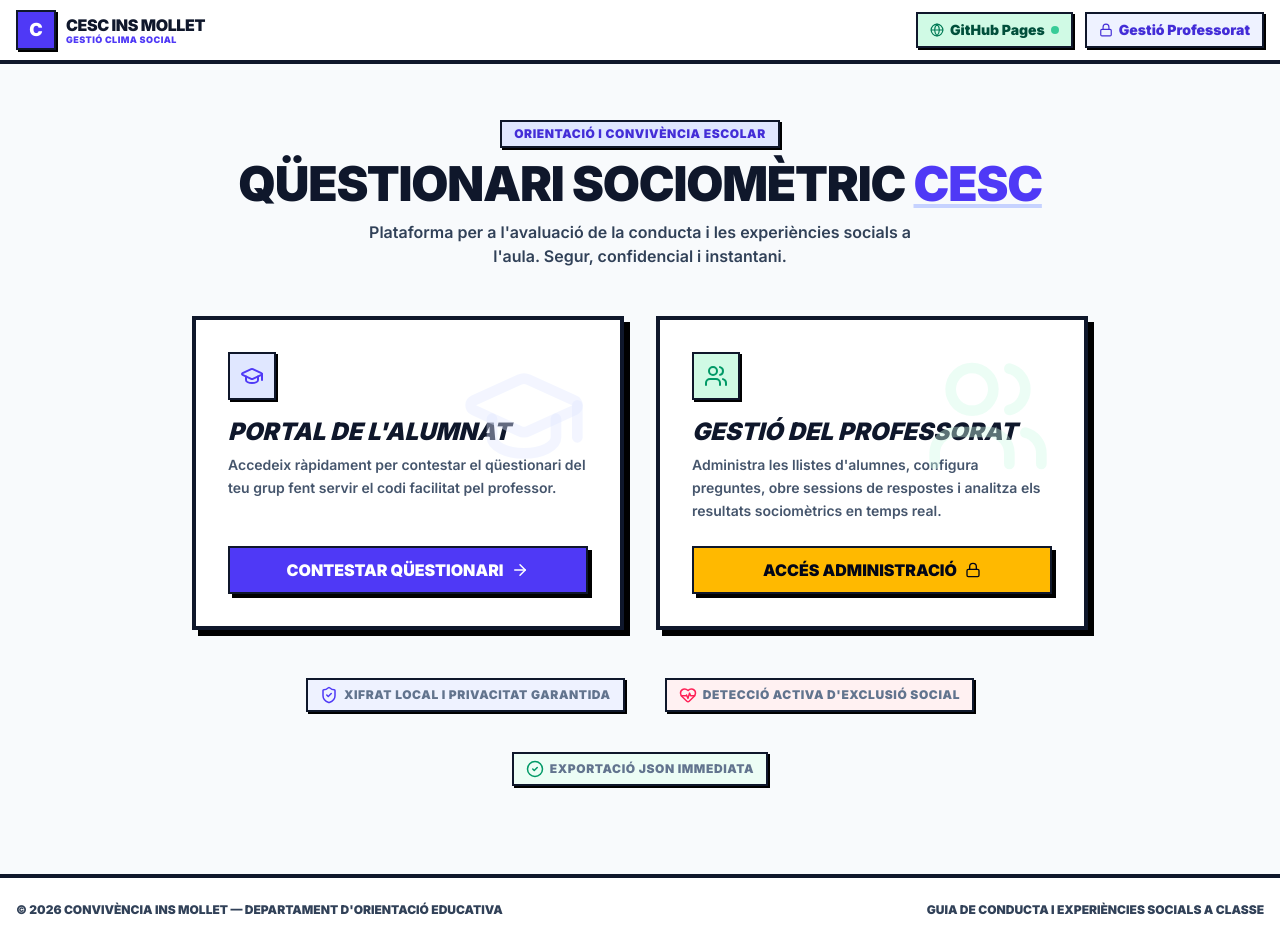
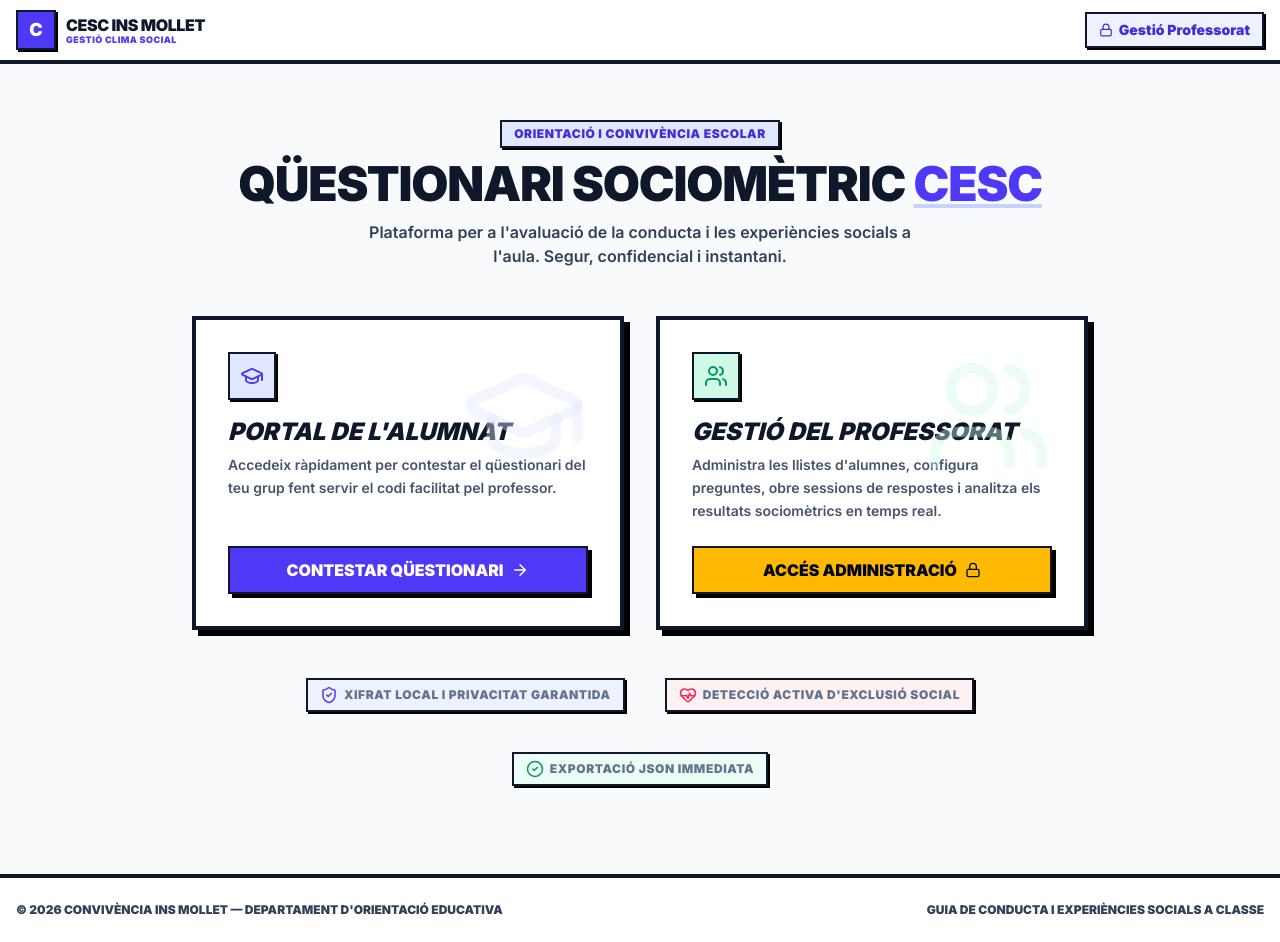
Before and after one commit to aagust11/imv_cesc, a React (Vite) app: page / in a window 1280 px wide. Built offline with nearby package versions, Linux system fonts and the light colour scheme.

Commit message:
Remove GitHub Pages button from header

```diff
--- a/src/App.tsx
+++ b/src/App.tsx
@@ -1134,15 +1134,7 @@ export default function App() {
           </button>
 
           <div className="flex items-center gap-2 sm:gap-3">
-            <button
-              onClick={() => setShowGitHubPagesModal(true)}
-              className="flex items-center gap-1.5 h-9 px-2.5 sm:px-3 text-xs md:text-sm font-black text-emerald-900 bg-emerald-100 hover:bg-emerald-200 border-2 border-slate-900 shadow-[2px_2px_0px_rgba(0,0,0,1)] active:translate-x-0.5 active:translate-y-0.5 cursor-pointer"
-              title="Informació i guia de desplegament a GitHub Pages"
-            >
-              <Globe className="w-3.5 h-3.5 text-emerald-700" />
-              <span className="hidden sm:inline">GitHub Pages</span>
-              <span className="w-2 h-2 rounded-full bg-emerald-500 animate-pulse"></span>
-            </button>
+
 
             {currentView === "admin-portal" ? (
               <div className="flex items-center gap-2">
```
